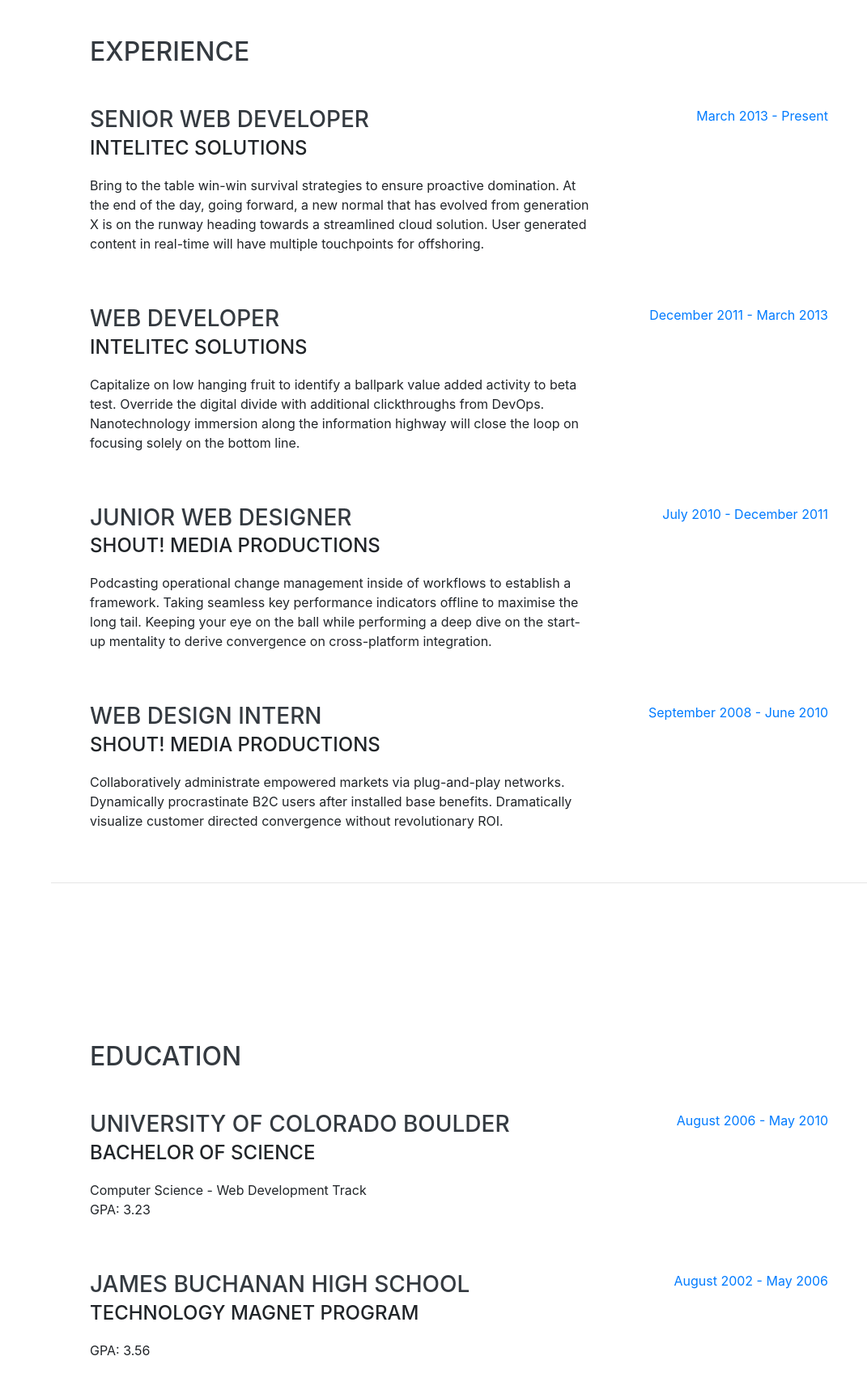
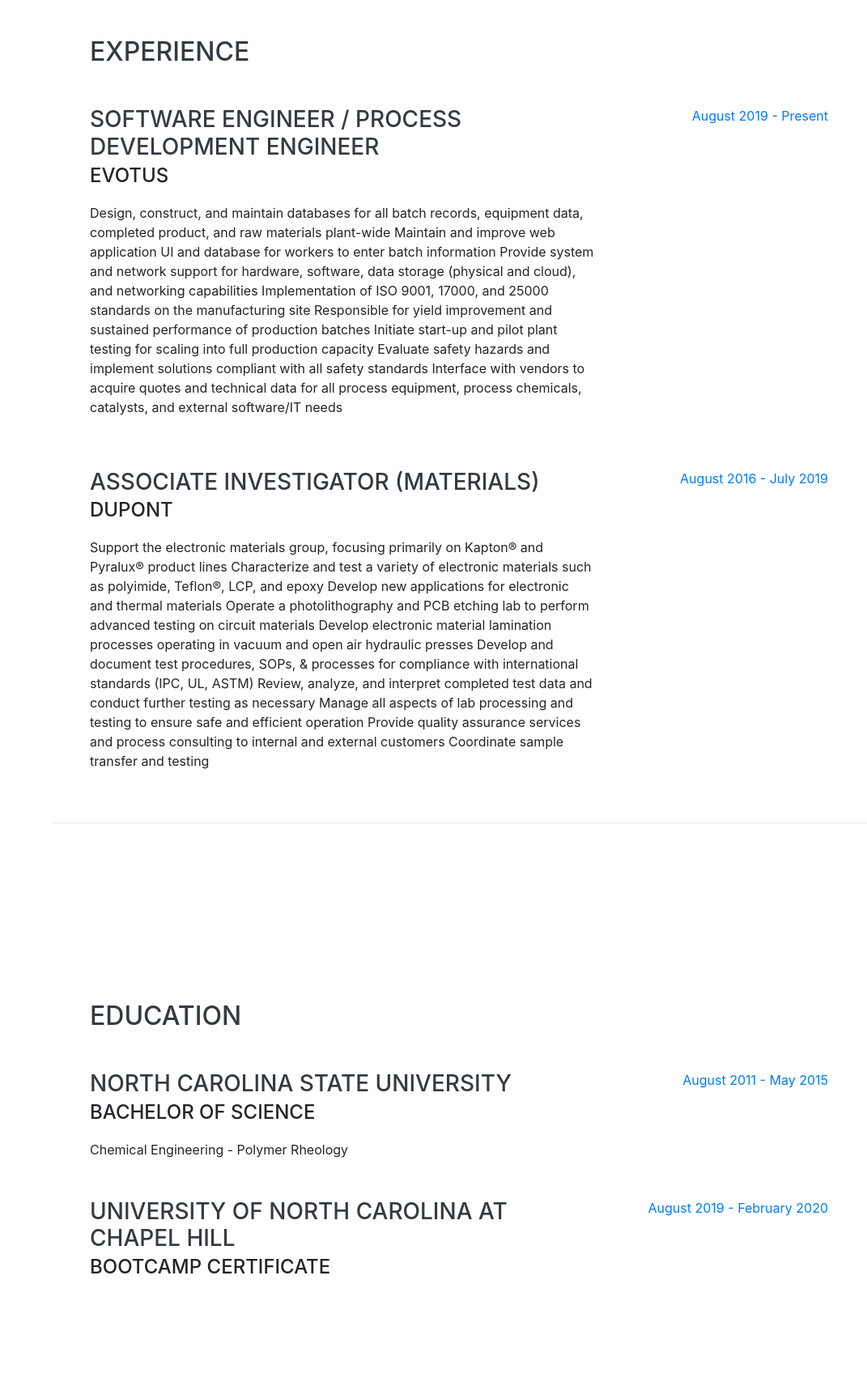
Before and after one commit to robertmoore40/portfolio, a website with bundled scripts: page index.html in a window 1280 px wide. Shown: the part 804-2516 px from the top of the page at 81% size, without its empty margins (209-1280 px from the left). Built offline with nearby package versions, Linux system fonts and the light colour scheme; a web font is replaced by a local one.

Commit message:
added info

```diff
--- a/index.html
+++ b/index.html
@@ -27,7 +27,7 @@
 
   <nav class="navbar navbar-expand-lg navbar-dark bg-primary fixed-top" id="sideNav">
     <a class="navbar-brand js-scroll-trigger" href="#page-top">
-      <span class="d-block d-lg-none">Clarence Taylor</span>
+      <span class="d-block d-lg-none">Robert Moore</span>
       <span class="d-none d-lg-block">
         <img class="img-fluid img-profile rounded-circle mx-auto mb-2" src="img/profile.jpg" alt="">
       </span>
@@ -52,9 +52,6 @@
         <li class="nav-item">
           <a class="nav-link js-scroll-trigger" href="#interests">Interests</a>
         </li>
-        <li class="nav-item">
-          <a class="nav-link js-scroll-trigger" href="#awards">Awards</a>
-        </li>
       </ul>
     </div>
   </nav>
@@ -63,11 +60,11 @@
 
     <section class="resume-section p-3 p-lg-5 d-flex align-items-center" id="about">
       <div class="w-100">
-        <h1 class="mb-0">Clarence
-          <span class="text-primary">Taylor</span>
+        <h1 class="mb-0">Robert
+          <span class="text-primary">Moore</span>
         </h1>
-        <div class="subheading mb-5">3542 Berry Street · Cheyenne Wells, CO 80810 · (317) 585-8468 ·
-          <a href="mailto:name@email.com">name@email.com</a>
+        <div class="subheading mb-5">Raleigh, NC 27617 · (919) 259-2637 ·
+          <a href="mailto:name@email.com">robertcmoore92@gmail.com</a>
         </div>
         <p class="lead mb-5">I am experienced in leveraging agile frameworks to provide a robust synopsis for high level overviews. Iterative approaches to corporate strategy foster collaborative thinking to further the overall value proposition.</p>
         <div class="social-icons">
@@ -76,12 +73,6 @@
           </a>
           <a href="#">
             <i class="fab fa-github"></i>
-          </a>
-          <a href="#">
-            <i class="fab fa-twitter"></i>
-          </a>
-          <a href="#">
-            <i class="fab fa-facebook-f"></i>
           </a>
         </div>
       </div>
@@ -95,45 +86,38 @@
 
         <div class="resume-item d-flex flex-column flex-md-row justify-content-between mb-5">
           <div class="resume-content">
-            <h3 class="mb-0">Senior Web Developer</h3>
-            <div class="subheading mb-3">Intelitec Solutions</div>
-            <p>Bring to the table win-win survival strategies to ensure proactive domination. At the end of the day, going forward, a new normal that has evolved from generation X is on the runway heading towards a streamlined cloud solution. User generated content in real-time will have multiple touchpoints for offshoring.</p>
+            <h3 class="mb-0">Software Engineer / Process Development Engineer</h3>
+            <div class="subheading mb-3">Evotus</div>
+            <p>Design, construct, and maintain databases for all batch records, equipment data, completed product, and raw materials plant-wide
+Maintain and improve web application UI and database for workers to enter batch information
+Provide system and network support for hardware, software, data storage (physical and cloud), and networking capabilities
+Implementation of ISO 9001, 17000, and 25000 standards on the manufacturing site
+Responsible for yield improvement and sustained performance of production batches
+Initiate start-up and pilot plant testing for scaling into full production capacity
+Evaluate safety hazards and implement solutions compliant with all safety standards
+Interface with vendors to acquire quotes and technical data for all process equipment, process chemicals, catalysts, and external software/IT needs</p>
           </div>
           <div class="resume-date text-md-right">
-            <span class="text-primary">March 2013 - Present</span>
+            <span class="text-primary">August 2019 - Present</span>
           </div>
         </div>
-
-        <div class="resume-item d-flex flex-column flex-md-row justify-content-between mb-5">
+        <div class="resume-item d-flex flex-column flex-md-row justify-content-between">
           <div class="resume-content">
-            <h3 class="mb-0">Web Developer</h3>
-            <div class="subheading mb-3">Intelitec Solutions</div>
-            <p>Capitalize on low hanging fruit to identify a ballpark value added activity to beta test. Override the digital divide with additional clickthroughs from DevOps. Nanotechnology immersion along the information highway will close the loop on focusing solely on the bottom line.</p>
+            <h3 class="mb-0">Associate Investigator (Materials)</h3>
+            <div class="subheading mb-3">DuPont</div>
+            <p>Support the electronic materials group, focusing primarily on Kapton® and Pyralux® product lines
+Characterize and test a variety of electronic materials such as polyimide, Teflon®, LCP, and epoxy
+Develop new applications for electronic and thermal materials
+Operate a photolithography and PCB etching lab to perform advanced testing on circuit materials
+Develop electronic material lamination processes operating in vacuum and open air hydraulic presses
+Develop and document test procedures, SOPs, & processes for compliance with international standards (IPC, UL, ASTM)
+Review, analyze, and interpret completed test data and conduct further testing as necessary
+Manage all aspects of lab processing and testing to ensure safe and efficient operation
+Provide quality assurance services and process consulting to internal and external customers
+Coordinate sample transfer and testing</p>
           </div>
           <div class="resume-date text-md-right">
-            <span class="text-primary">December 2011 - March 2013</span>
-          </div>
-        </div>
-
-        <div class="resume-item d-flex flex-column flex-md-row justify-content-between mb-5">
-          <div class="resume-content">
-            <h3 class="mb-0">Junior Web Designer</h3>
-            <div class="subheading mb-3">Shout! Media Productions</div>
-            <p>Podcasting operational change management inside of workflows to establish a framework. Taking seamless key performance indicators offline to maximise the long tail. Keeping your eye on the ball while performing a deep dive on the start-up mentality to derive convergence on cross-platform integration.</p>
-          </div>
-          <div class="resume-date text-md-right">
-            <span class="text-primary">July 2010 - December 2011</span>
-          </div>
-        </div>
-
-        <div class="resume-item d-flex flex-column flex-md-row justify-content-between">
-          <div class="resume-content">
-            <h3 class="mb-0">Web Design Intern</h3>
-            <div class="subheading mb-3">Shout! Media Productions</div>
-            <p>Collaboratively administrate empowered markets via plug-and-play networks. Dynamically procrastinate B2C users after installed base benefits. Dramatically visualize customer directed convergence without revolutionary ROI.</p>
-          </div>
-          <div class="resume-date text-md-right">
-            <span class="text-primary">September 2008 - June 2010</span>
+            <span class="text-primary">August 2016 - July 2019</span>
           </div>
         </div>
 
@@ -149,24 +133,23 @@
 
         <div class="resume-item d-flex flex-column flex-md-row justify-content-between mb-5">
           <div class="resume-content">
-            <h3 class="mb-0">University of Colorado Boulder</h3>
+            <h3 class="mb-0">North Carolina State University</h3>
             <div class="subheading mb-3">Bachelor of Science</div>
-            <div>Computer Science - Web Development Track</div>
-            <p>GPA: 3.23</p>
+            <div>Chemical Engineering - Polymer Rheology</div>
           </div>
           <div class="resume-date text-md-right">
-            <span class="text-primary">August 2006 - May 2010</span>
+            <span class="text-primary">August 2011 - May 2015</span>
           </div>
         </div>
 
         <div class="resume-item d-flex flex-column flex-md-row justify-content-between">
           <div class="resume-content">
-            <h3 class="mb-0">James Buchanan High School</h3>
-            <div class="subheading mb-3">Technology Magnet Program</div>
-            <p>GPA: 3.56</p>
+            <h3 class="mb-0">University of North Carolina at Chapel Hill</h3>
+            <div class="subheading mb-3">Bootcamp Certificate</div>
+            <p></p>
           </div>
           <div class="resume-date text-md-right">
-            <span class="text-primary">August 2002 - May 2006</span>
+            <span class="text-primary">August 2019 - February 2020</span>
           </div>
         </div>
 
@@ -242,8 +225,8 @@
     <section class="resume-section p-3 p-lg-5 d-flex align-items-center" id="interests">
       <div class="w-100">
         <h2 class="mb-5">Interests</h2>
-        <p>Apart from being a web developer, I enjoy most of my time being outdoors. In the winter, I am an avid skier and novice ice climber. During the warmer months here in Colorado, I enjoy mountain biking, free climbing, and kayaking.</p>
-        <p class="mb-0">When forced indoors, I follow a number of sci-fi and fantasy genre movies and television shows, I am an aspiring chef, and I spend a large amount of my free time exploring the latest technology advancements in the front-end web development world.</p>
+        <p></p>
+        <p class="mb-0"></p>
       </div>
     </section>
 
@@ -251,34 +234,14 @@
 
     <section class="resume-section p-3 p-lg-5 d-flex align-items-center" id="awards">
       <div class="w-100">
-        <h2 class="mb-5">Awards &amp; Certifications</h2>
+        <h2 class="mb-5">Certifications</h2>
         <ul class="fa-ul mb-0">
           <li>
             <i class="fa-li fa fa-trophy text-warning"></i>
-            Google Analytics Certified Developer</li>
+            </li>
           <li>
             <i class="fa-li fa fa-trophy text-warning"></i>
-            Mobile Web Specialist - Google Certification</li>
-          <li>
-            <i class="fa-li fa fa-trophy text-warning"></i>
-            1<sup>st</sup>
-            Place - University of Colorado Boulder - Emerging Tech Competition 2009</li>
-          <li>
-            <i class="fa-li fa fa-trophy text-warning"></i>
-            1<sup>st</sup>
-            Place - University of Colorado Boulder - Adobe Creative Jam 2008 (UI Design Category)</li>
-          <li>
-            <i class="fa-li fa fa-trophy text-warning"></i>
-            2<sup>nd</sup>
-            Place - University of Colorado Boulder - Emerging Tech Competition 2008</li>
-          <li>
-            <i class="fa-li fa fa-trophy text-warning"></i>
-            1<sup>st</sup>
-            Place - James Buchanan High School - Hackathon 2006</li>
-          <li>
-            <i class="fa-li fa fa-trophy text-warning"></i>
-            3<sup>rd</sup>
-            Place - James Buchanan High School - Hackathon 2005</li>
+            </li>
         </ul>
       </div>
     </section>
```
